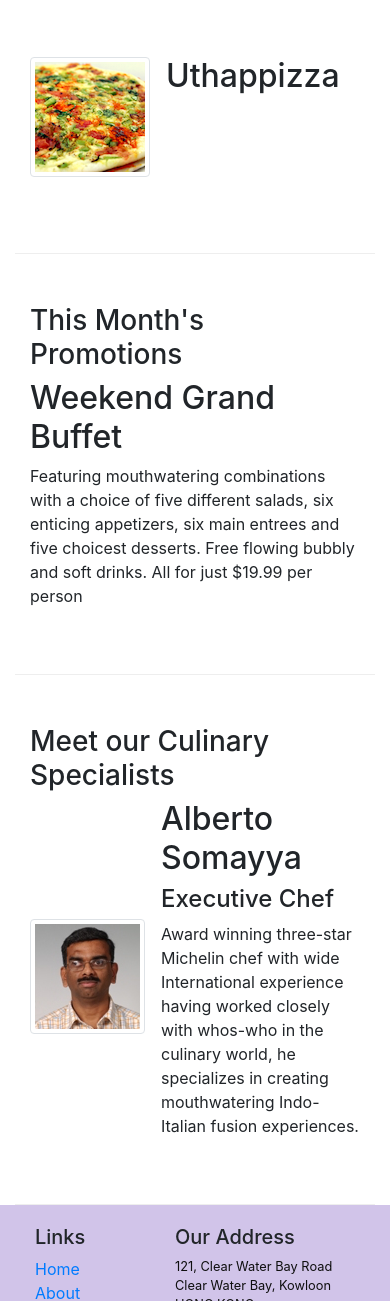
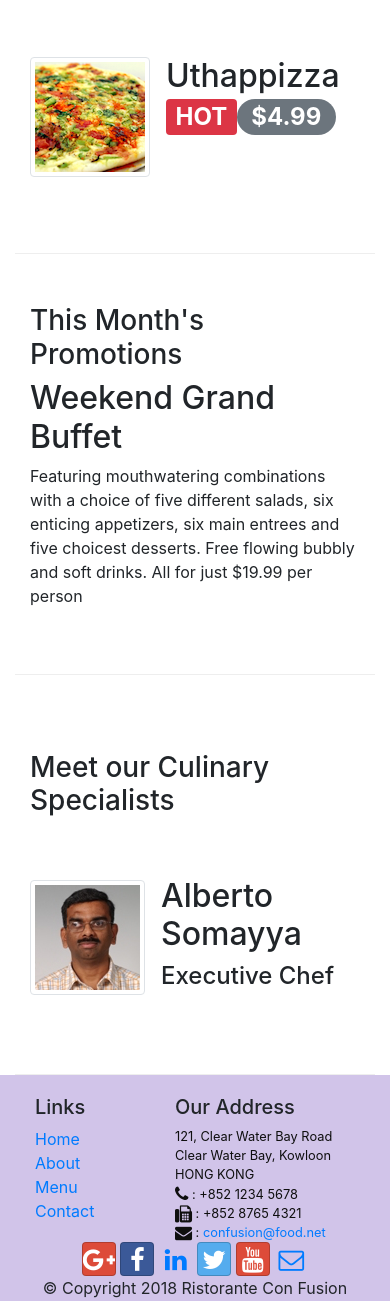
Before and after one commit to YungShen/Intro-to-Bootstrap, a website: page index.html in a window 390 px wide. Shown: the part 699-2000 px from the top of the page. Drawn offline with nearby package versions, Linux system fonts and the light colour scheme.

Commit message:
Alerting Users

```diff
--- a/index.html
+++ b/index.html
@@ -66,7 +66,7 @@
                     <!--Create a flexbox container and put image inside, margin right with 3 move text slightly away-->
                     <img class="d-flex mr-3 img-thumbnail align-self-center" src="img/uthappizza.png" alt="uthappizza">
                     <div class="media-body">
-                        <h2 class="mt-0">Uthappizza</h2>
+                        <h2 class="mt-0">Uthappizza <span class="badge badge-danger">HOT</span><span class="badge badge-pill badge-secondary">$4.99</span></h2>
                         <p class="d-none d-sm-block">A unique combination of Indian Uthappam (pancake) and Italian
                             pizza, topped with Cerignola olives, ripe vine cherry tomatoes, Vidalia onion, Guntur
                             chillies and Buffalo Paneer.</p>
@@ -99,7 +99,7 @@
                     <div class="media-body">
                         <h2 class="mt-0">Alberto Somayya</h2>
                         <h4>Executive Chef</h4>
-                        <p>Award winning three-star Michelin chef with wide International experience having worked closely
+                        <p class="d-none d-sm-block">Award winning three-star Michelin chef with wide International experience having worked closely
                             with
                             whos-who in the culinary world, he specializes in creating mouthwatering Indo-Italian fusion
                             experiences. </p>
```
